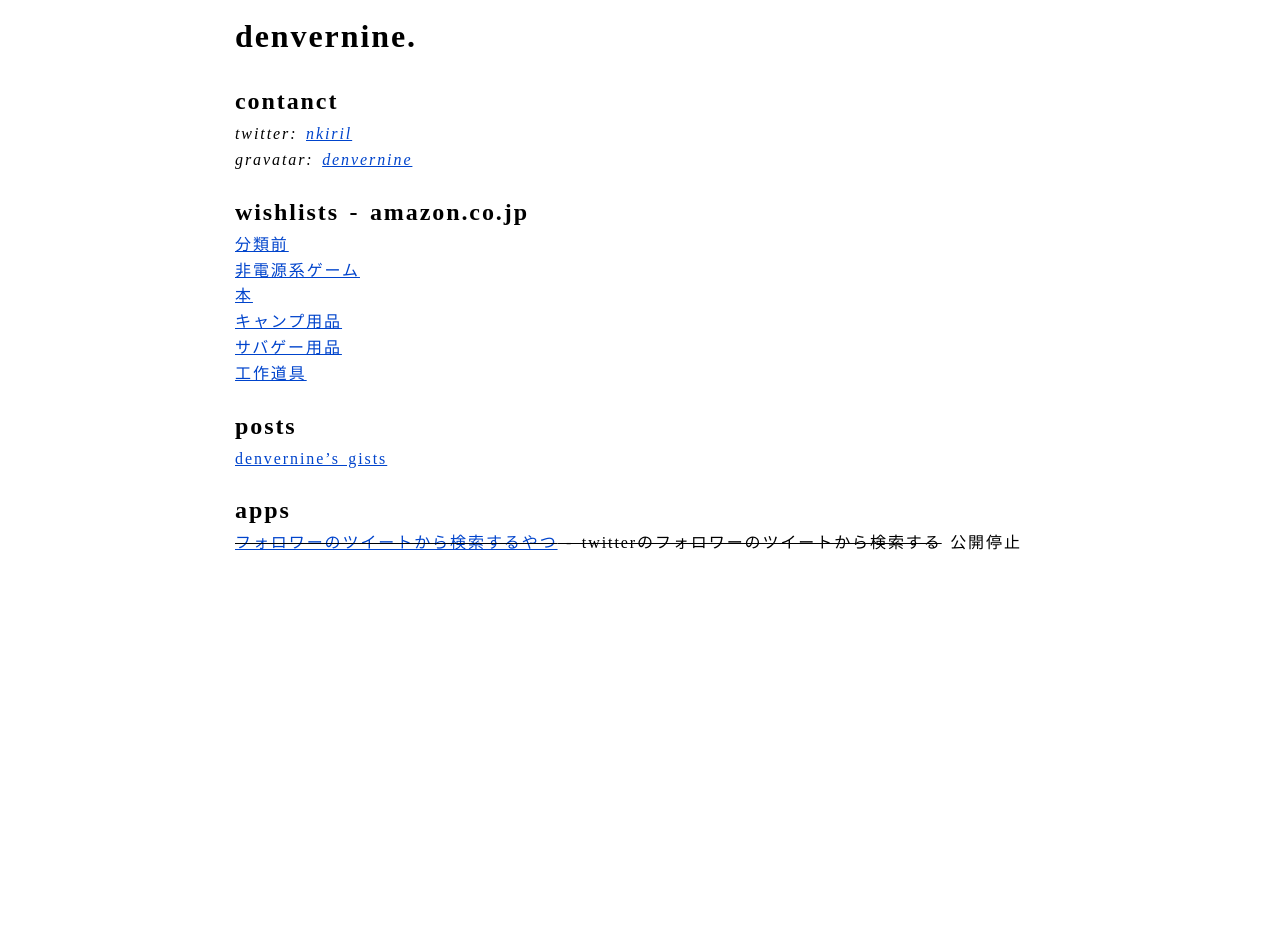
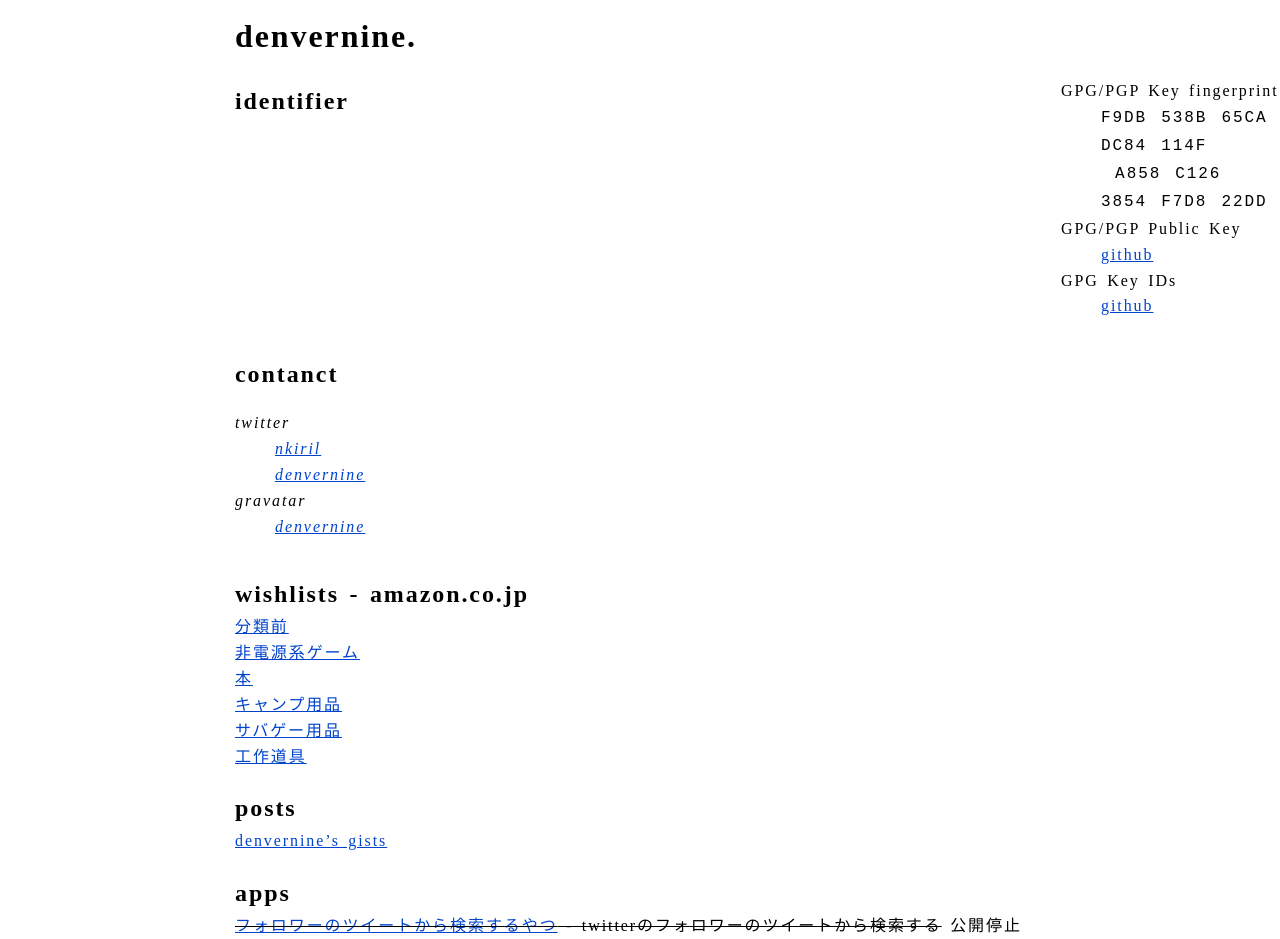
Before and after one commit to denvernine/denvernine.github.io, a Jekyll site: the page built from index.html, in a window 1280 px wide. Built offline with Jekyll 4.4.1, drawn with Linux system fonts in a browser that asks for light colours; before the commit the page ends 900 px from its top, so only the background shows below that.

Commit message:
add GPG/PGP key fingerprint & twitter account

```diff
--- a/_data/accounts.yml
+++ b/_data/accounts.yml
@@ -1,6 +1,9 @@
 - service: twitter
   username: nkiril
   url: https://twitter.com/nkiril
+- service: ~
+  username: denvernine
+  url: https://twitter.com/denvernine
 - service: gravatar
   username: denvernine
   url: https://en.gravatar.com/denvernine
--- a/index.html
+++ b/index.html
@@ -3,11 +3,25 @@ title: index
 ---
 
 <section class="grid container">
+  <h2 class="grid item">identifier</h2>
+  <dl style="list-style: none;">
+    <dt>GPG/PGP Key fingerprint
+    <dd><code>F9DB 538B 65CA DC84 114F &nbsp;A858 C126 3854 F7D8 22DD</code>
+    <dt>GPG/PGP Public Key
+    <dd><a href="https://github.com/denvernine.gpg">github</a>
+    <dt>GPG Key IDs
+    <dd><a href="https://api.github.com/users/denvernine/gpg_keys">github</a>
+  </dl>
+</section>
+<section class="grid container">
   <h2 class="grid item">contanct</h2>
   <address class="grid item">
-    {% for account in site.data.accounts %}
-      {{ account.service }}: <a href="{{ account.url }}">{{ account.username }}</a>{% unless forloop.last %}<br>{% endunless %}
-    {% endfor %}
+    <dl style="list-style: none;">
+      {% for account in site.data.accounts %}
+        {% if account.service %}<dt>{{ account.service }}{% endif %}
+        <dd><a href="{{ account.url }}">{{ account.username }}</a>
+      {% endfor %}
+    </dl>
   </address>
 </section>
 <section class="grid container">
```
